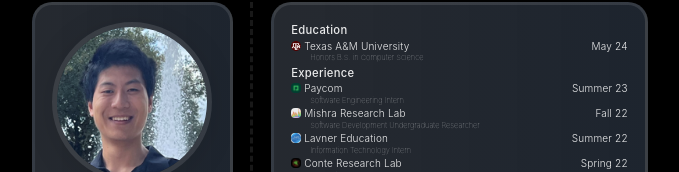
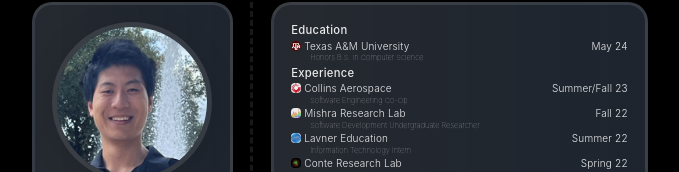
Before and after one commit to jerryli65/jerryli65.github.io, a React (Create React App) app: page / in a window 1280 px wide. Shown: the part 138-310 px from the top of the page, without its empty margins (300-979 px from the left). Built offline with nearby package versions, Linux system fonts and the light colour scheme.

Commit message:
change paycom to collins

```diff
--- a/src/components/home/Home.jsx
+++ b/src/components/home/Home.jsx
@@ -3,7 +3,7 @@
 import me from "../../assets/me.png"
 import resume from "../../assets/resume.pdf";
 import tamu from "../../assets/icons/tamu.png"
-import paycom from "../../assets/icons/paycom.png";
+import collins from "../../assets/icons/collins.png";
 import mishra from "../../assets/icons/mishra.png";
 import lavner from "../../assets/icons/lavner.jfif";
 import conte from "../../assets/icons/conte.png";
@@ -123,13 +123,13 @@
               <div id="row">
                 <div id="col1">
                   <div id="img-title">
-                    <img src={paycom} alt="Paycom" class="icon" />
-                    <h3>Paycom</h3>
+                    <img src={collins} alt="Collins Aerospace" class="icon" />
+                    <h3>Collins Aerospace</h3>
                   </div>
-                  <h4 id="sub-img-title">Software Engineering Intern</h4>
+                  <h4 id="sub-img-title">Software Engineering Co-Op</h4>
                 </div>
                 <div id="col2">
-                  <h3>Summer 23</h3>
+                  <h3>Summer/Fall 23</h3>
                 </div>
               </div>
               <div id="row">
```
Also changed, not shown: src/assets/icons/collins.png (added).
